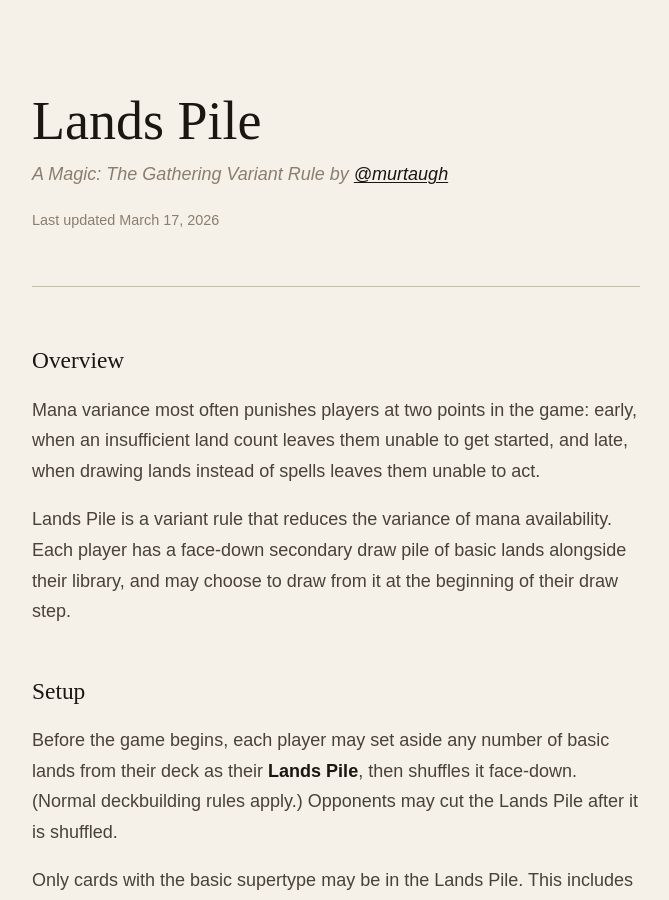
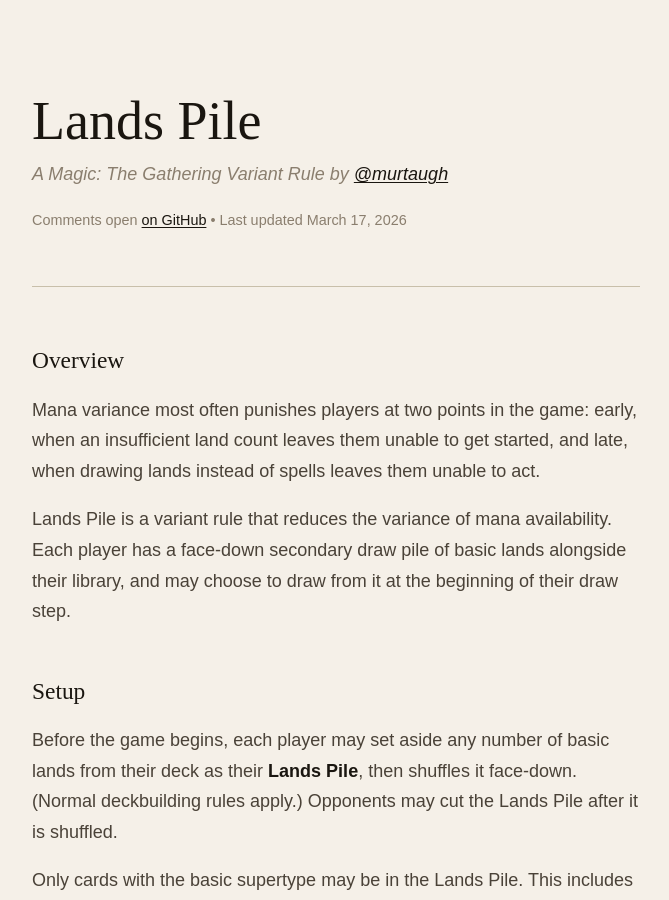
Before and after one commit to murtaugh/MTG-Lands-Pile, a Jekyll site: the page built from index.md, in a window 1280 px wide and 900 px high. Shown: the whole window, without its empty margins (304-973 px from the left). Built offline with Jekyll 4.4.1, drawn with Linux system fonts in a browser that asks for light colours; some web fonts are replaced.

Commit message:
Update default.html

```diff
--- a/_layouts/default.html
+++ b/_layouts/default.html
@@ -168,7 +168,7 @@
 	<header class="page-header">
 	  <h1>Lands Pile</h1>
 	  <p class="subtitle">A Magic: The Gathering Variant Rule by <a href="https://timmurtaugh.com">@murtaugh</a></p>
-	  <p class="last-updated">Last updated {{ site.time | date: "%B %-d, %Y" }}</p>
+	  <p class="last-updated">Comments open <a href="https://github.com/murtaugh/MTG-Lands-Pile">on GitHub</a> • Last updated {{ site.time | date: "%B %-d, %Y" }}</p>
 	</header>
 	<main class="page-content">
 	  {{ content }}
```
